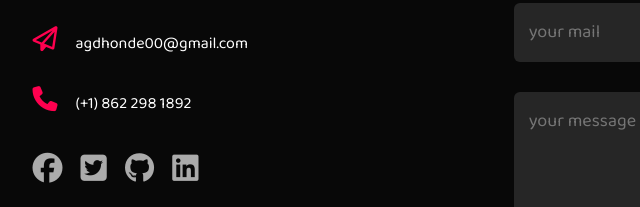
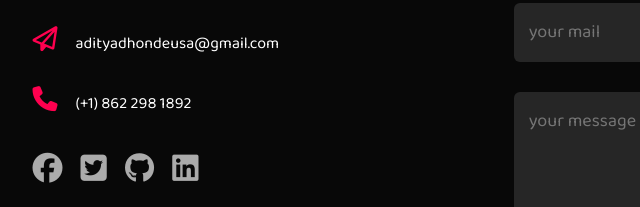
Before and after one commit to adityajidhonde/Portfolio_Aditya_Dhonde, a plain HTML site: page index.html in a window 1280 px wide. Shown: the part 4061-4268 px from the top of the page, 6-646 px from the left. Drawn offline with nearby package versions, Linux system fonts and the light colour scheme.

Commit message:
Updated email

```diff
--- a/index.html
+++ b/index.html
@@ -212,7 +212,7 @@
             <div class="row">
                 <div class="contact-left">
                     <h1 class="sub-title">Contact Me</h1>
-                    <p><i class="fa-regular fa-paper-plane"></i> agdhonde00@gmail.com</p>
+                    <p><i class="fa-regular fa-paper-plane"></i> adityadhondeusa@gmail.com</p>
                     <p><i class="fa-solid fa-phone"></i> (+1) 862 298 1892</p>
                     <div class="social-icons">
                         <a href="https://www.facebook.com/aditya.dhonde.52?mibextid=ZbWKwL"><i class="fa-brands fa-facebook"></i></a>
```
